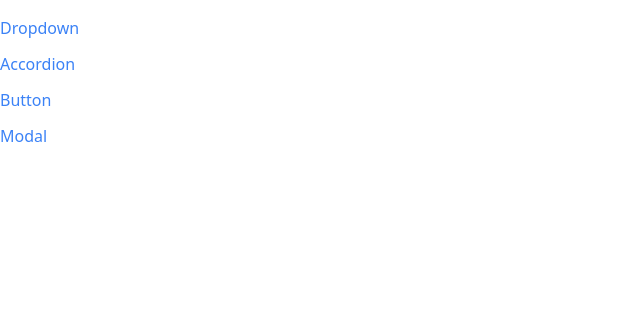
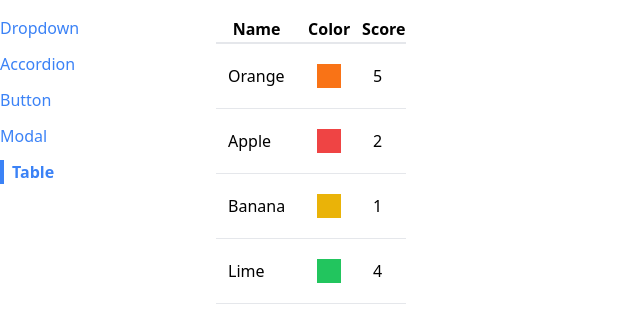
Before and after one commit to elwirra/react-ui-components, a React (Create React App) app: page /table in a window 1280 px wide. Shown: the top 322 px of the page, without its empty margins (0-640 px from the left). Built offline with nearby package versions, Linux system fonts and the light colour scheme.

Commit message:
table component added

```diff
--- a/src/App.js
+++ b/src/App.js
@@ -4,6 +4,7 @@
 import DropdownPage from "./pages/DropdownPage";
 import ButtonPage from "./pages/ButtonPage";
 import ModalPage from "./pages/ModalPage";
+import TablePage from "./pages/TablePage";
 
 function App() {
     return (
@@ -22,6 +23,9 @@
                 <Route path="/modal">
                     <ModalPage />
                 </Route>
+                <Route path="/table">
+                    <TablePage />
+                </Route>
             </div>
         </div>
     );
--- a/src/components/Sidebar.js
+++ b/src/components/Sidebar.js
@@ -5,7 +5,8 @@
         { label: 'Dropdown', path: '/dropdown'},
         { label: 'Accordion', path: '/accordion'},
         { label: 'Button', path: '/button'},
-        { label: 'Modal', path: '/modal'}
+        { label: 'Modal', path: '/modal'},
+        { label: 'Table', path: '/table'}
     ];
 
     const renderedLinks = links.map((link) => {
--- /dev/null
+++ b/src/components/Table.js
@@ -0,0 +1,34 @@
+function Table({ data, config, keyFn }) {
+    const renderedHeaders = config.map((column) => {
+        return (
+            <th key={column.label}>{ column.label }</th>
+        );
+    });
+
+    const renderedRows = data.map((rowData) => {
+        const renderedCells = config.map((column) => {
+            return (
+                <td className="p-3" key={column.label}>{column.render(rowData)}</td>
+            )
+        });
+        return (
+            <tr className="border-b" key={keyFn(rowData)}>
+                {renderedCells}
+            </tr>
+        );
+    });
+    return (
+        <table className="table-auto border-spacing-2">
+            <thead>
+                <tr className="border-b-2">
+                    {renderedHeaders}
+                </tr>
+            </thead>
+            <tbody>
+                {renderedRows}
+            </tbody>
+        </table>
+    );
+}
+
+export default Table;
--- /dev/null
+++ b/src/pages/TablePage.js
@@ -0,0 +1,38 @@
+import Table from "../components/Table";
+
+function TablePage() {
+    const data = [
+        { name: 'Orange', color: 'bg-orange-500', score: 5 },
+        { name: 'Apple', color: 'bg-red-500', score: 2 },
+        { name: 'Banana', color: 'bg-yellow-500', score: 1 },
+        { name: 'Lime', color: 'bg-green-500', score: 4 },
+    ];
+
+    const config = [
+        {
+            label: 'Name',
+            render: (fruit) => fruit.name,
+        },
+        {
+            label: 'Color',
+            render: (fruit) => <div className={`p-3 m-2 ${fruit.color}`}></div>,
+        },
+        {
+            label: 'Score',
+            render: (fruit) => fruit.score,
+            // sort: (a, b) => /* /*/
+        }
+    ];
+
+    const keyFn = (fruit) => {
+        return fruit.name;
+    };
+
+    return(
+        <div>
+            <Table config={config} data={data} keyFn={keyFn} />
+        </div>
+    )
+};
+
+export default TablePage;
```
